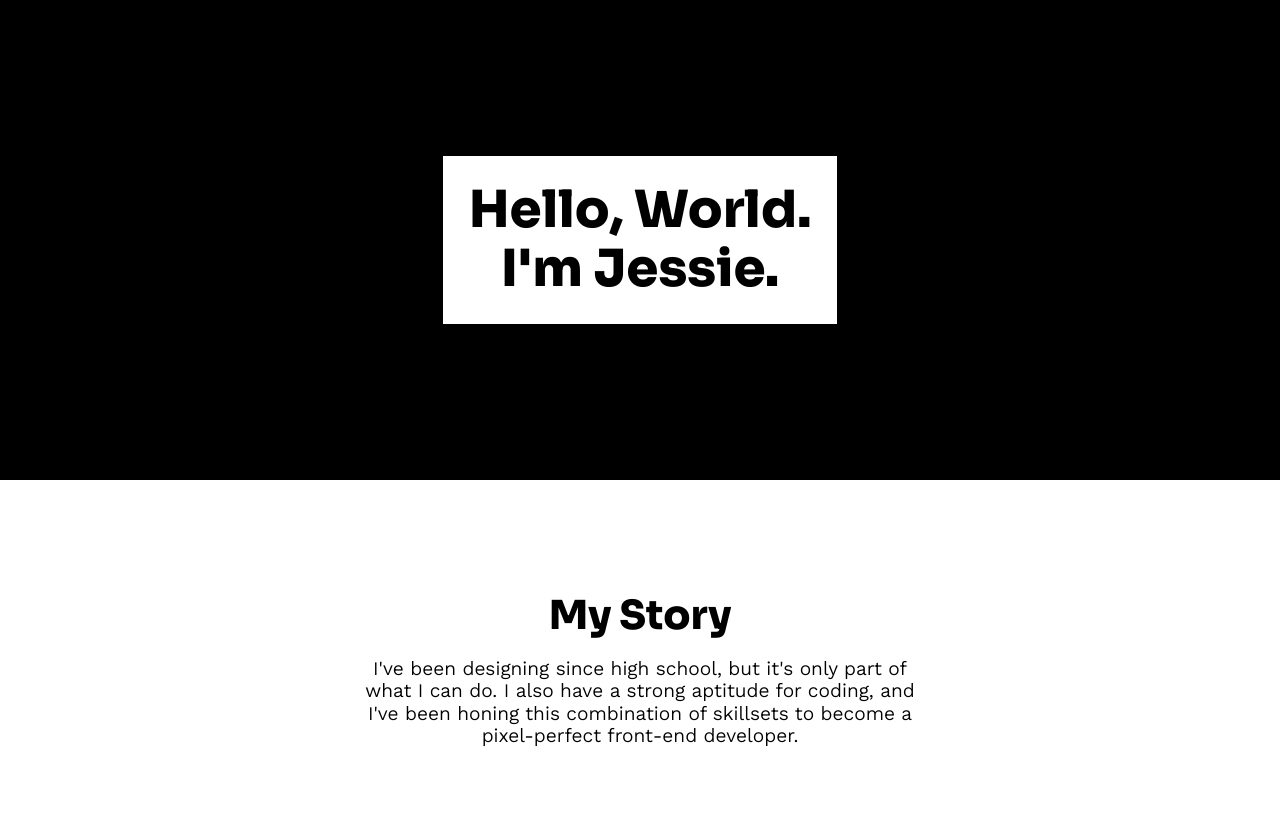
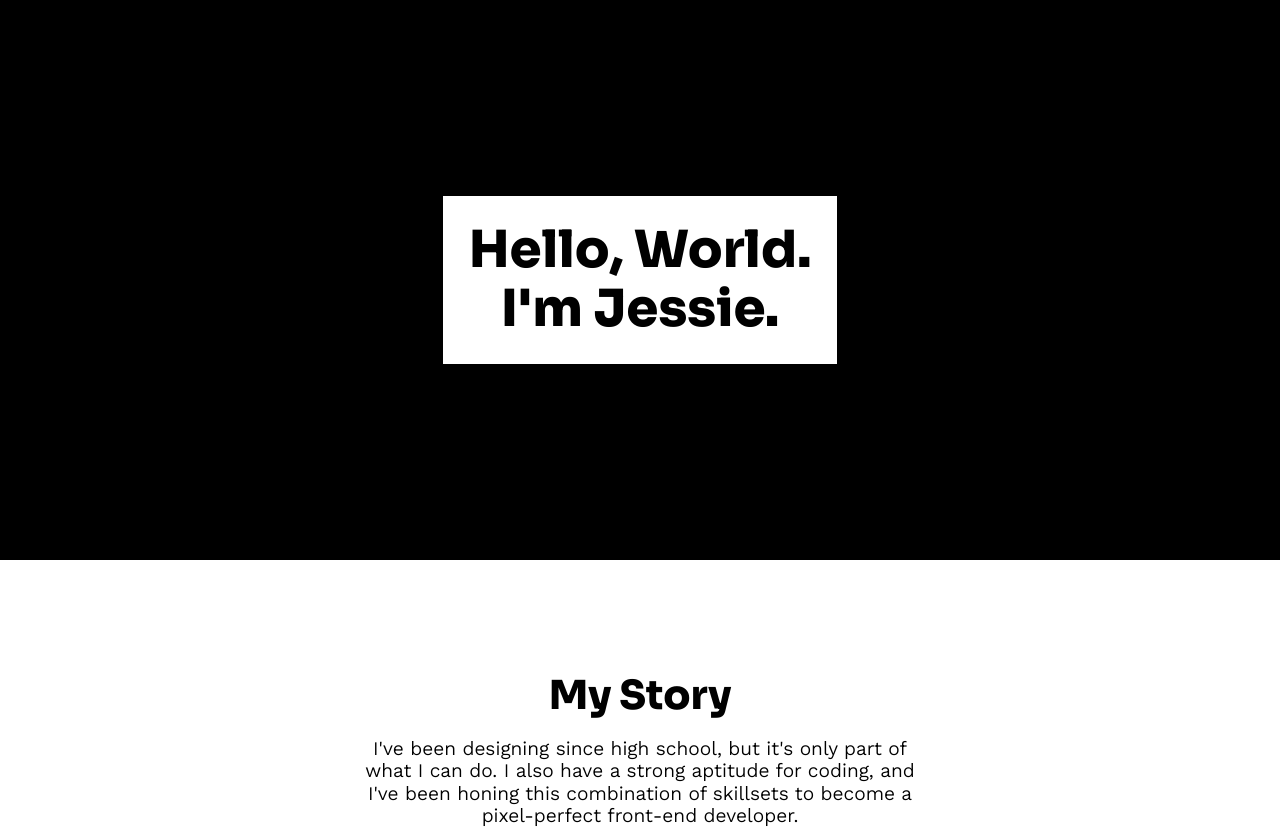
Before and after one commit to jessiejalca/about-me, a plain HTML site: page index.html in a window 1280 px wide. Shown: the top 830 px of the page. Drawn offline with nearby package versions, Linux system fonts and the light colour scheme.

Commit message:
Adjust height of header

```diff
--- a/styles/layout/_header.scss
+++ b/styles/layout/_header.scss
@@ -3,7 +3,7 @@
 #header {
   display: flex;
   background-color: $primary-color;
-  height: 30em;
+  height: 35em;
   justify-content: center;
   align-items: center;
   h1 {
```
Also changed, not shown: styles/layout/_grid.scss (+5 -5 lines), styles/main.css.
